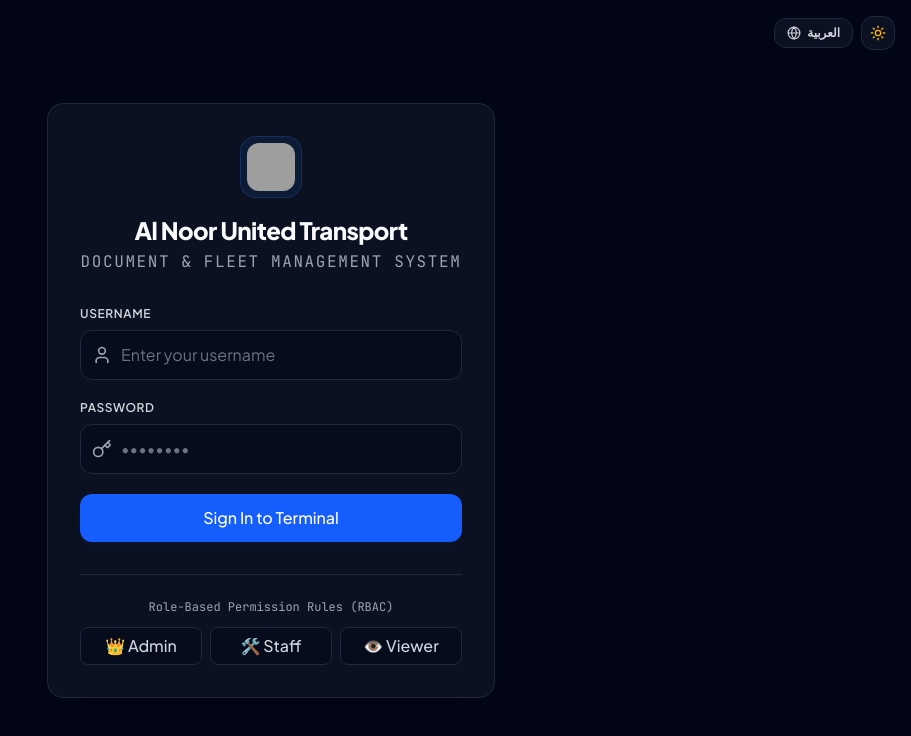
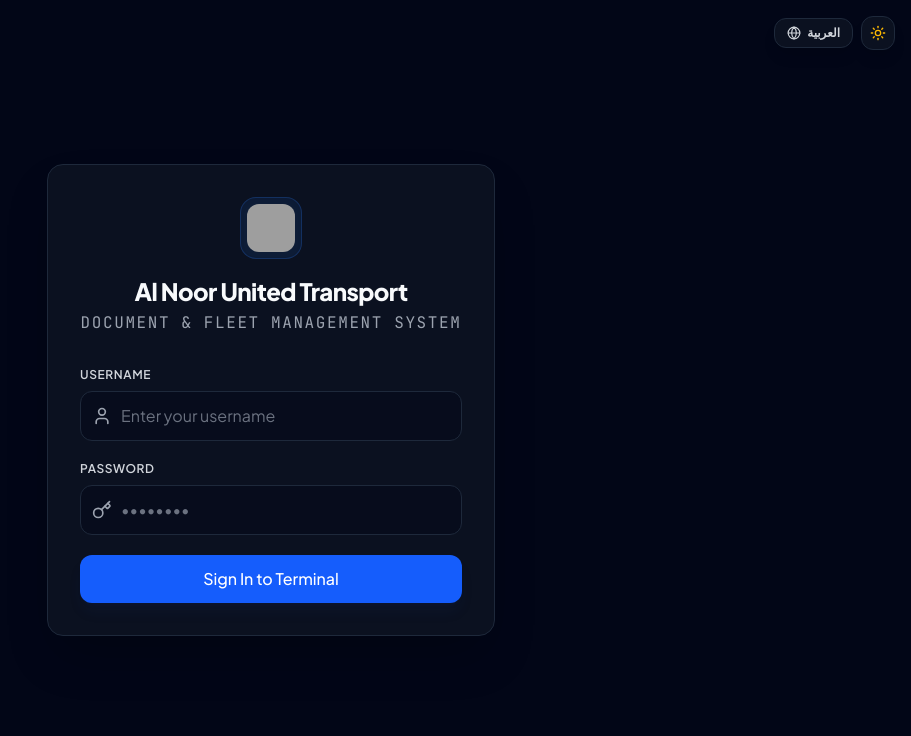
Before and after one commit to pauljohn10/Tanker-and-Trailer, a React (Vite) app: page / in a window 1280 px wide. Shown: the top 736 px of the page, without its empty margins (369-1280 px from the left). Built offline with nearby package versions, Linux system fonts and the light colour scheme; grey boxes are pictures that could not be loaded.

Commit message:
Remove quick login/role seeder buttons from login page

```diff
--- a/src/components/Login.tsx
+++ b/src/components/Login.tsx
@@ -152,36 +152,7 @@ export default function Login({ onLoginSuccess, onLogin }: LoginProps) {
           </button>
         </form>
 
-        {/* Roles Quick Seeder for Demonstrating RBAC */}
-        <div className="mt-8 pt-6 border-t border-slate-800">
-          <p className="text-xs font-mono text-slate-400 text-center mb-3">{t('user.rbacTitle')}</p>
-          <div className="grid grid-cols-3 gap-2">
-            <button
-              id="quick-admin"
-              onClick={() => setCredentials('admin', 'adminpassword')}
-              className="py-1.5 px-2 bg-slate-950/40 border border-slate-800 hover:border-blue-500/30 rounded-lg text-2xs text-slate-300 font-medium transition-colors text-center truncate cursor-pointer"
-              title="Admin: Mr. Mana Ahmed (CEO)"
-            >
-              👑 {t('nav.adminBadge')}
-            </button>
-            <button
-              id="quick-staff"
-              onClick={() => setCredentials('staff', 'staffpassword')}
-              className="py-1.5 px-2 bg-slate-950/40 border border-slate-800 hover:border-blue-500/30 rounded-lg text-2xs text-slate-300 font-medium transition-colors text-center truncate cursor-pointer"
-              title="Staff: Gyno Tayobong (Exec Assistant)"
-            >
-              🛠️ {t('nav.staffBadge')}
-            </button>
-            <button
-              id="quick-viewer"
-              onClick={() => setCredentials('viewer', 'viewerpassword')}
-              className="py-1.5 px-2 bg-slate-950/40 border border-slate-800 hover:border-blue-500/30 rounded-lg text-2xs text-slate-300 font-medium transition-colors text-center truncate cursor-pointer"
-              title="Viewer: Ahmed Rafat (Accountant)"
-            >
-              👁️ {t('nav.viewerBadge')}
-            </button>
-          </div>
-        </div>
+
       </div>
     </div>
   );
```
